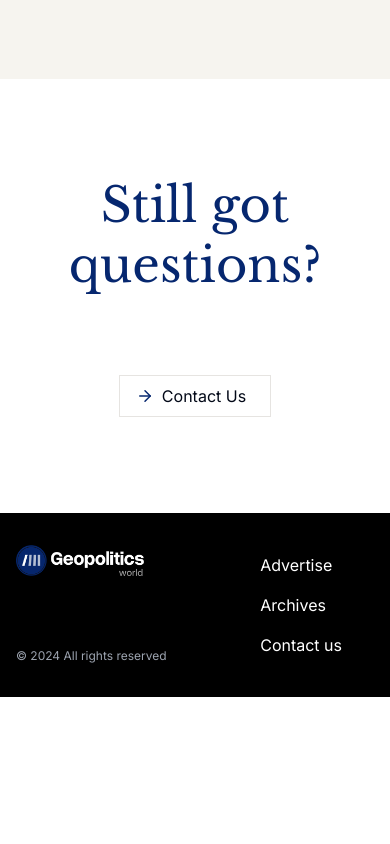
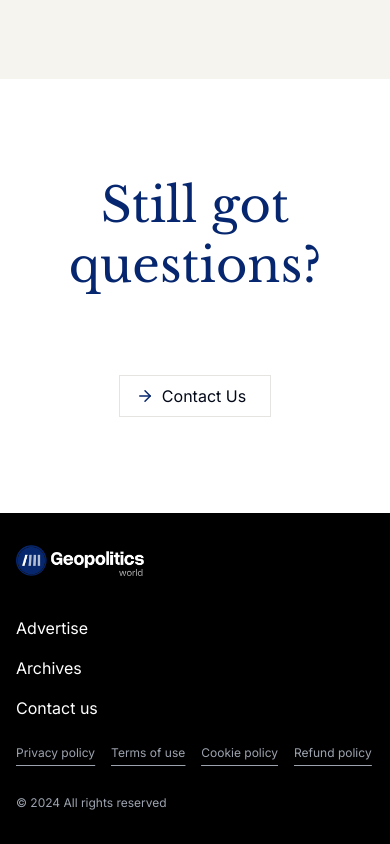
Before and after one commit to Elango-Sagravia/geo-politics, a Next.js app: page /advertise in a window 390 px wide. Shown: the part 2860-3704 px from the top of the page. Before the commit the page ends 3557 px from the top, so only its background shows below. Built offline with nearby package versions, Linux system fonts and the light colour scheme.

Commit message:
added new footer

```diff
--- a/components/ui/footer/footer.js
+++ b/components/ui/footer/footer.js
@@ -2,7 +2,8 @@ import Link from "next/link";
 
 export default function Footer() {
   return (
-    <footer className="px-4 md:px-16 py-8 bg-black text-white ">
+    <>
+      <footer className="hidden lg:block px-4 md:px-16 py-8 bg-black text-white ">
         <div className="flex justify-between">
           <div className="flex flex-col justify-between">
             <Link href="/">
@@ -10,9 +11,25 @@ export default function Footer() {
                 <img src="/logo-dark.png" layout="responsive" alt="Logo" />
               </div>
             </Link>
+            <div className="flex">
               <p className="mt-4 text-[12px] text-gray-400">
                 &copy; 2024 All rights reserved
               </p>
+              <ul className="flex mt-4 ml-4">
+                <li className="underline hover:underline underline-offset-8 text-[12px] text-gray-400">
+                  <Link href="/policy/privacy-policy">Privacy policy</Link>
+                </li>
+                <li className="underline hover:underline underline-offset-8 text-[12px] text-gray-400 ml-4">
+                  <Link href="/policy/terms-of-use">Terms of use</Link>
+                </li>
+                <li className="underline hover:underline underline-offset-8 text-[12px] text-gray-400 ml-4">
+                  <Link href="/policy/cookie-policy">Cookie policy</Link>
+                </li>
+                <li className="underline hover:underline underline-offset-8 text-[12px] text-gray-400 ml-4">
+                  <Link href="/policy/refund-policy">Refund policy</Link>
+                </li>
+              </ul>
+            </div>
           </div>
           <div>
             <ul>
@@ -29,5 +46,49 @@ export default function Footer() {
           </div>
         </div>
       </footer>
+      <footer className="block lg:hidden px-4 md:px-16 py-8 bg-black text-white ">
+        <div className="justify-between">
+          <div className="flex flex-col justify-between">
+            <Link href="/">
+              <div className="w-32 md:w-48">
+                <img src="/logo-dark.png" layout="responsive" alt="Logo" />
+              </div>
+            </Link>
+          </div>
+          <div className="mt-8">
+            <ul>
+              <li className="py-2 hover:underline underline-offset-8">
+                <Link href="/advertise">Advertise</Link>
+              </li>
+              <li className="py-2 hover:underline underline-offset-8">
+                <Link href="/archives">Archives</Link>
+              </li>
+              <li className="py-2 hover:underline underline-offset-8">
+                <Link href="/contact">Contact us</Link>
+              </li>
+            </ul>
+          </div>
+          <div>
+            <ul className="flex mt-4">
+              <li className="underline hover:underline underline-offset-8 text-[12px] text-gray-400">
+                <Link href="/policy/privacy-policy">Privacy policy</Link>
+              </li>
+              <li className="underline hover:underline underline-offset-8 text-[12px] text-gray-400 ml-4">
+                <Link href="/policy/terms-of-use">Terms of use</Link>
+              </li>
+              <li className="underline hover:underline underline-offset-8 text-[12px] text-gray-400 ml-4">
+                <Link href="/policy/cookie-policy">Cookie policy</Link>
+              </li>
+              <li className="underline hover:underline underline-offset-8 text-[12px] text-gray-400 ml-4">
+                <Link href="/policy/refund-policy">Refund policy</Link>
+              </li>
+            </ul>
+          </div>
+          <p className="mt-8 text-[12px] text-gray-400">
+            &copy; 2024 All rights reserved
+          </p>
+        </div>
+      </footer>
+    </>
   );
 }
```
Lines whose indentation alone changed are shown as unchanged.
